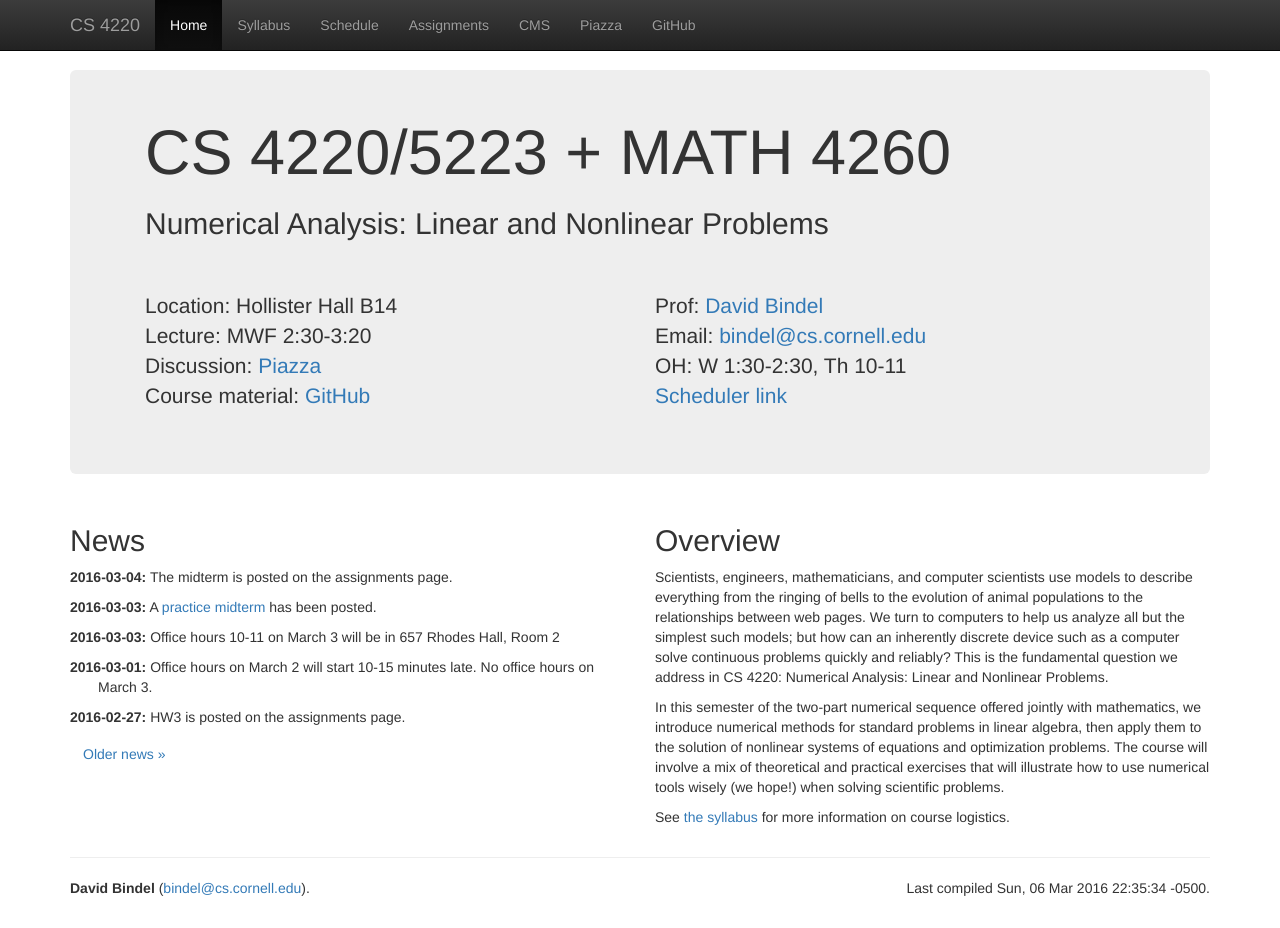
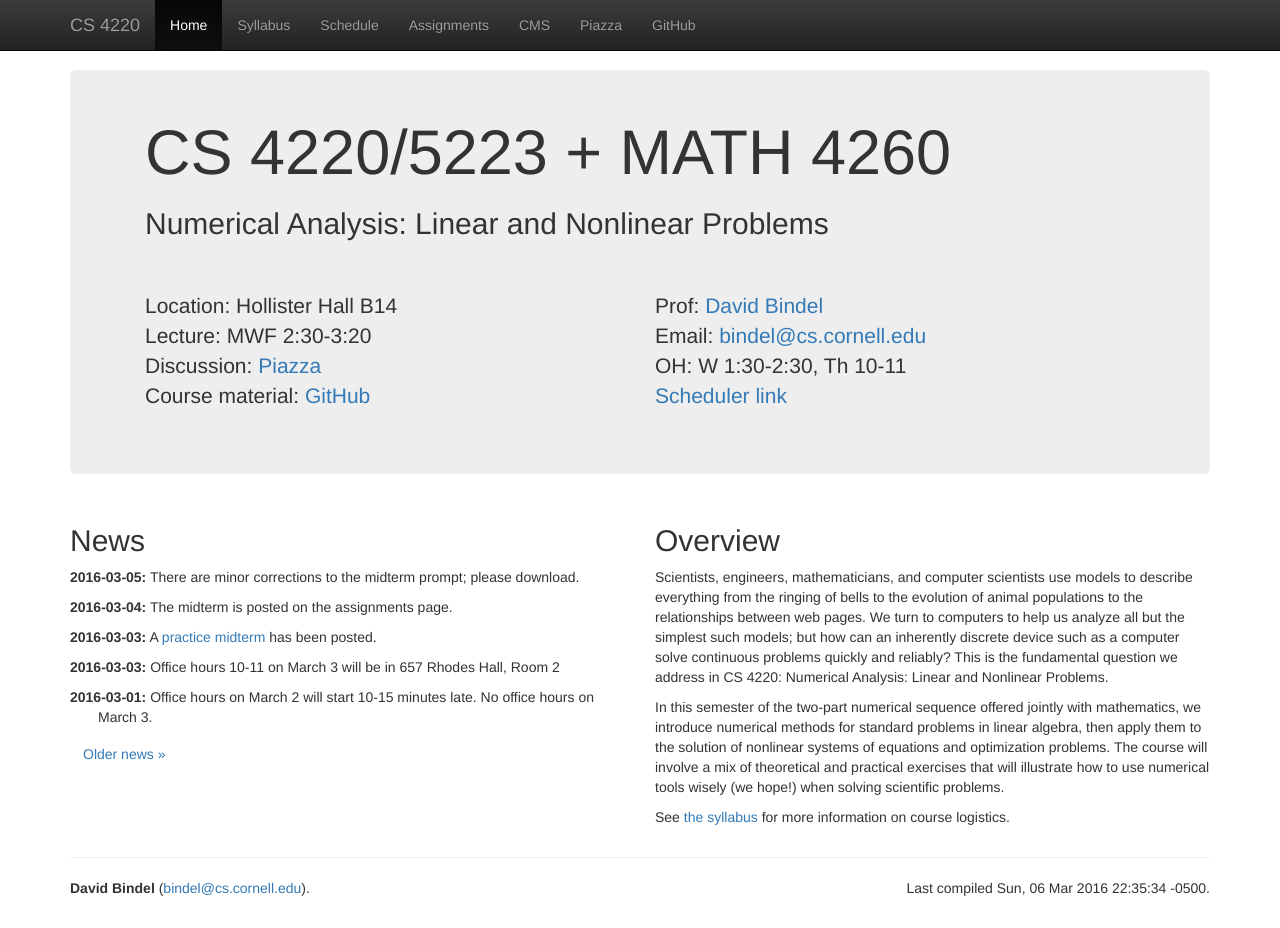
Before and after one commit to dbindel/cs4220-s17, a Jekyll site: the page built from web/index.html, in a window 1280 px wide and 928 px high. Built offline with Jekyll 4.4.1, drawn with Linux system fonts in a browser that asks for light colours; nearby versions of some CDN libraries.

Commit message:
Added note re correction.

```diff
--- a/web/_data/news.yml
+++ b/web/_data/news.yml
@@ -52,3 +52,6 @@
 -
   date: 2016-03-04
   text: The midterm is posted on the assignments page.
+-
+  date: 2016-03-05
+  text: There are minor corrections to the midterm prompt; please download.
```
